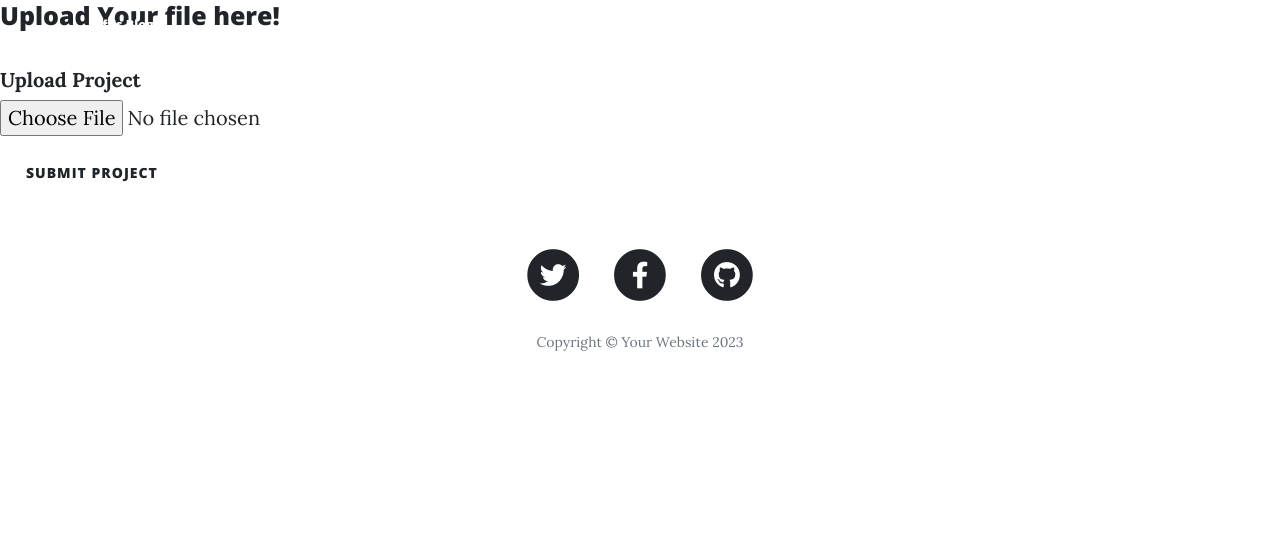
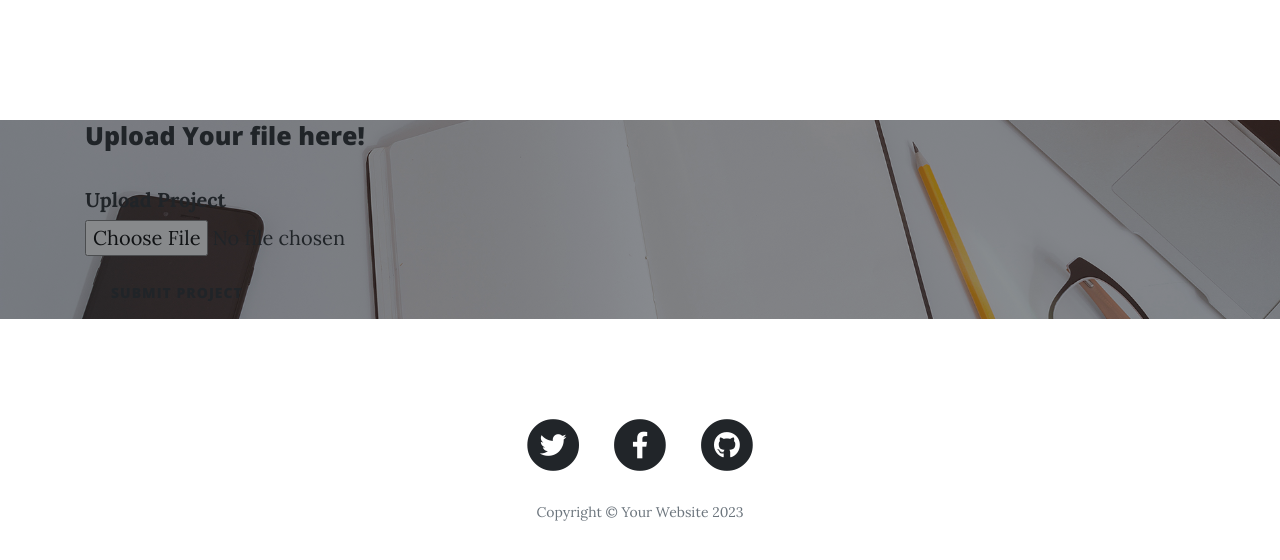
Before and after one commit to jrcookepython/Jeff-Blog, a Flask app: page /upload in a window 1280 px wide. Shown: the top 560 px of the page. Run offline with Flask 2, Linux system fonts and the light colour scheme; the visitor is signed in with stand-in values (Sample User, id 1); data comes from the database, SQL or seed files in the repository; some libraries are stand-ins or nearby versions.

Commit message:
added upload page 6

```diff
--- a/templates/upload.html
+++ b/templates/upload.html
@@ -5,10 +5,23 @@
 
 {% include "header.html" %}
 
-    <h1>Upload Your file here!</h1>
-    <br>
-    {{ wtf.quick_form(form, novalidate=True, button_map={"submit": "primary"}) }}
+<br>
+<br>
+<br>
+<br>
 
+    <header class="masthead" style="background-image: url('{{ url_for('static', filename='img/edit-bg.jpg')}}')">
+        <div class="overlay"></div>
+        <div class="container">
+
+        <h1>Upload Your file here!</h1>
+        <br>
+        {{ wtf.quick_form(form, novalidate=True, button_map={"submit": "primary"}) }}
+
+
+
+        </div>
+    </header>
 {% include "footer.html" %}
 
 {% endblock %}
```
